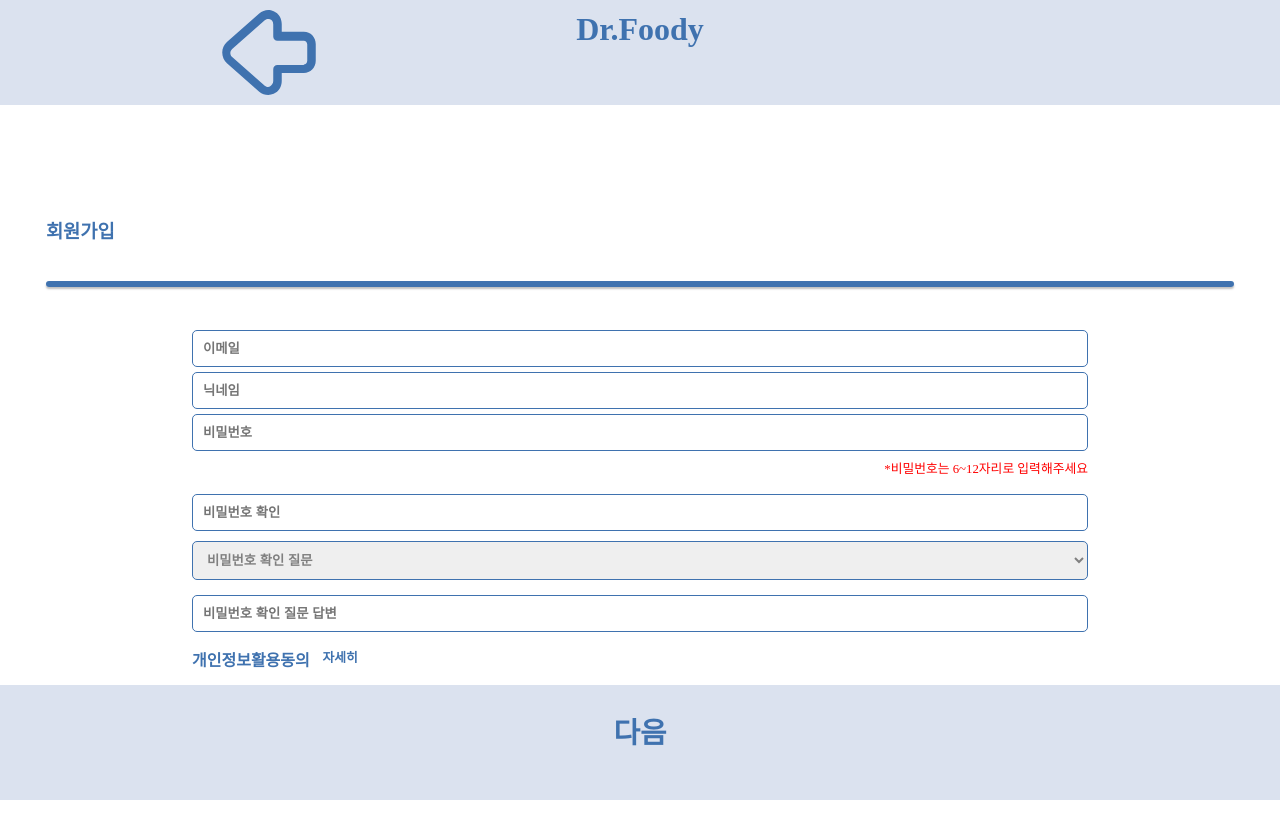
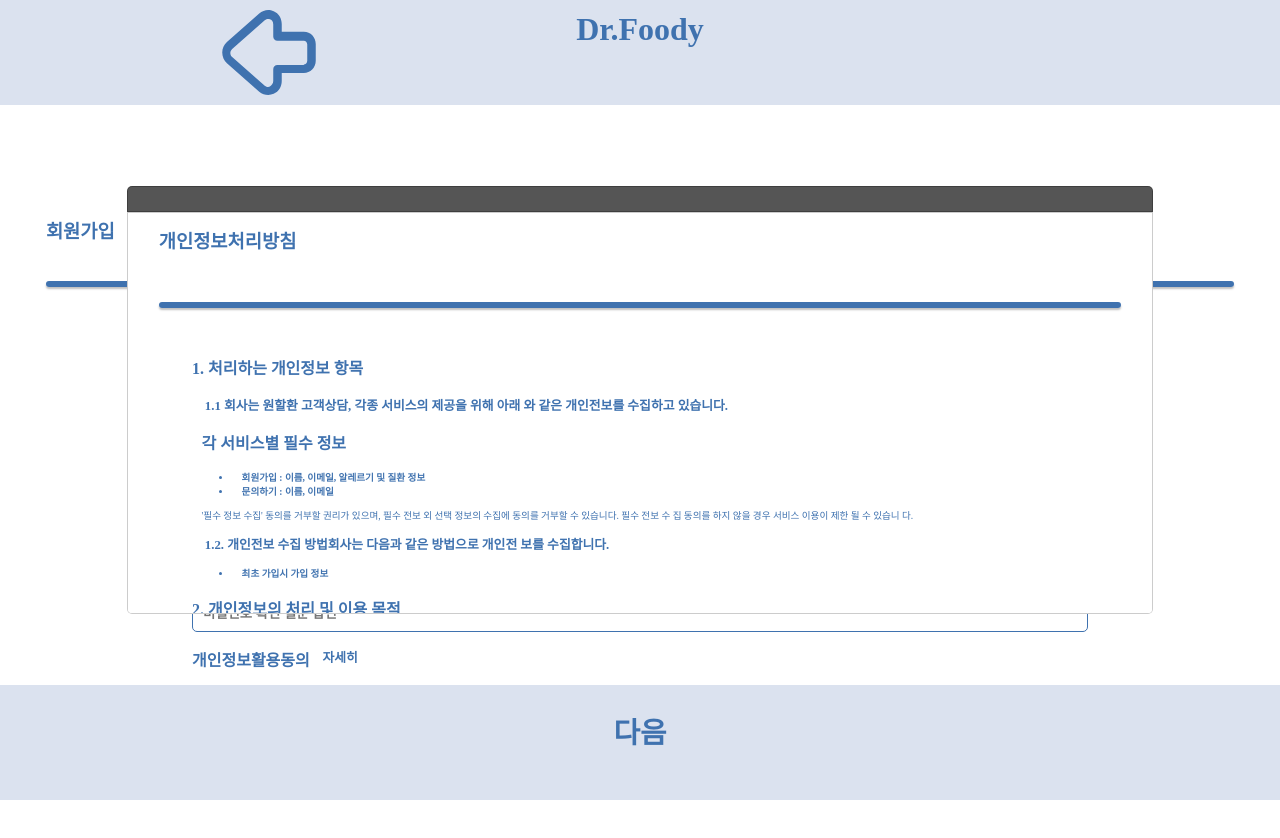
Before and after one commit to LEEMUNGYU/DrFood, a Vue app: page /SignInUser in a window 1280 px wide. Both pictures are taken after a click on the link "자세히". Shown: the top 838 px of the page. Built offline with nearby package versions, Linux system fonts and the light colour scheme.

Commit message:
fixingPopupNeverEnd

```diff
--- a/src/components/DashBoard.vue
+++ b/src/components/DashBoard.vue
@@ -121,6 +121,7 @@
         const week = thisDate.toDateString();
         const userIdx = this.$store.state.userId;
         console.log(week);
+      if(this.$store.state.callRecord < 0){
         if(week.includes('Mon')){
         axios({
           method: 'get',
@@ -129,6 +130,10 @@
             userIdx,
           }
           })
+        }
+        this.$store.commit('callRecord', 1);
+      }else{
+        this.$store.commit('callRecord', 0);
       }
     },
     },
--- a/src/components/SignInUser.vue
+++ b/src/components/SignInUser.vue
@@ -23,7 +23,7 @@
     </div>
     <input v-model="userAnswer" type="AnsWer" class="inputBox" placeholder="비밀번호 확인 질문 답변" required>
     <div id="personalInfoCheck">
-        <h4>개인정보활용동의</h4><a href="#" id="detail">자세히</a><!--#에 개인정보처리방침 삽입-->
+        <h4>개인정보활용동의</h4><a @click="detailRule()" id="detail">자세히</a><!--#에 개인정보처리방침 삽입-->
     </div>
     <div id="checkBox">
         <input type="checkbox" name="consent" value="yes" ref="consent"><label for="consent">동의함</label>
@@ -31,16 +31,18 @@
     <div><p id="checkYES">*개인정보처리방침에 동의해주세요</p></div>
 </div>
 </form>
+    <rulesPopUp v-if="openModal === true" @closePopup="closePopup" />
 </div>
 <div @click="nextPage()" class="btn" id="nextPage">다음</div>
 </template>
 
 <script>
 import FoodyHeader from '@/layout/FoodyHeader.vue';
+import rulesPopUp from './rulesPopUp.vue';
 
 export default {
     name:'SignInUser',
-    components:{ FoodyHeader, },
+    components:{ FoodyHeader, rulesPopUp },
     data() {
         return {
             NewEmail: '',
@@ -49,6 +51,7 @@
             userQuestion: '',
             userAnswer: '',
             NewNickName: '',
+            openModal:false,
         };
     },
     methods:{
@@ -84,6 +87,12 @@
                 document.getElementById("checkYES").style.display = 'flex';
             }
         }
+        },
+        detailRule(){
+            this.openModal = true;
+        },
+        closePopup() {
+            this.openModal = false;
         },
     },
 }
--- /dev/null
+++ b/src/components/rulesPopUp.vue
@@ -0,0 +1,157 @@
+<template>
+    <div  class="popup-view" >
+      <div class="hat"></div>
+        <div id="R_PopUp">
+<h3>개인정보처리방침</h3><hr id="first_line">
+<div id="rules">
+    <p id="rulesTitle">1. 처리하는 개인정보 항목</p>
+    <p id="smallTitle">1.1 회사는 원할환 고객상담, 각종 서비스의 제공을 위해 아래 와 같은 개인전보를 수집하고 있습니다.</p>
+    <p id="text">각 서비스별 필수 정보</p>
+        <ul id="detail_item">
+
+          <li> 회원가입 : 이름, 이메일, 알레르기 및 질환 정보</li>
+          <li> 문의하기 : 이름, 이메일</li>
+        </ul>
+      <p id="sub_text">'필수 정보 수집' 동의를 거부할 권리가 있으며, 필수 전보 외
+      선택 정보의 수집에 동의를 거부할 수 있습니다. 필수 전보 수
+      집 동의를 하지 않을 경우 서비스 이용이 제한 될 수 있습니
+      다.
+      </p>
+      <p id="smallTitle">  1.2. 개인전보 수집 방법회사는 다음과 같은 방법으로 개인전
+        보를 수집합니다.
+      </p>
+        <ul id="detail_item">
+          <li> 최초 가입시 가입 정보</li>
+        </ul>
+
+      <p id="rulesTitle">2. 개인정보의 처리 및 이용 목적</p>
+      <p id="smallTitle">회사는 수집한 개인정보를 다음의 목적을 위해 처합니다.</p>
+      <ul id="detail_item">
+        <li> 고객문의에 대한 정보 제공 및 안내(답변) 및 현황관리</li>
+        <li> 고객의 알레르기 및 질환에 따른 식단 추천 필터링</li>
+      </ul>
+      <div id="btn_zip">
+            <button @click="closePopup()" id="QTcomp">확인</button>
+          </div>
+</div>
+
+      </div>
+    </div>
+  </template>
+
+  <script>
+  export default {
+      name:'rulesPopUp',
+      methods:{
+        closePopup(){
+          this.$emit('closeModalView', false);
+        }
+      },
+  }
+  </script>
+
+  <style scoped>
+  .popup-view{
+    position: absolute;
+    top: 50%;
+    left: 50%;
+    transform: translate(-50%, -50%);
+  }
+  .hat{
+      display: flex;
+      border: 1px solid rgba(55,55,55,0.75);
+      border-radius: 5px 5px 0px 0px;
+      background: #555;
+      width: 80vw;
+      height: 3vh;
+
+  }
+  #R_PopUp{
+      display: flex;
+      flex-direction: column;
+      justify-content: center;
+      justify-items: center;
+      font-weight: bold;
+      border: 1px solid rgba(55,55,55,0.25);
+      border-radius: 0px 0px 5px 5px;
+      background: #fff;
+      width: 80vw;
+      height: 50vh;
+      overflow: scroll;
+  }
+  #btn_zip{
+      display: flex;
+      flex-direction: row;
+      justify-content: center;
+      gap: 10%;
+    }
+  button{
+      width: 15vw;
+      height: 4vh;
+      line-height: 4vh;
+      font-size: 1rem;
+      color: #000;
+  }
+  #QTcomp{
+      justify-content: center;
+      justify-items: center;
+      border: none;
+      border-radius: 5px;
+      background: #7BC8FF;
+  }
+
+  #close{
+      justify-content: center;
+      justify-items: center;
+      border: none;
+      border-radius: 5px;
+      background: #B3B3B3;
+  }
+h3{
+    color:#3F72AF;
+    text-align: left;
+    margin-left: 3%;
+}
+
+#first_line{
+    border: solid 0.4vh;
+    color:#3F72AF;
+    border-radius: 5px;
+    box-shadow: 0px 2px 2px rgba(0, 0, 0, 0.25);
+    margin: 3%;
+}
+#rules{
+  border: 1px solid none;
+  display: block;
+  width: 70vw;
+  height: 70%;
+  color:#3F72AF;
+  text-align: left;
+  margin: auto;
+}
+#rules::-webkit-scrollbar{
+  display:none;
+}
+
+#rulesTitle{
+  font-size: 1.0rem;
+  font-weight: bold;
+}
+#smallTitle{
+  text-indent: 0.8rem;
+  font-size: 0.8rem;
+}
+#sub_text{
+  text-indent: 0.6rem;
+  font-size: 0.6rem;
+  font-weight: lighter;
+}
+#text{
+  text-indent: 0.6rem;
+  font-weight: bold;
+}
+#detail_item{
+  text-indent: 0.6rem;
+  font-size: 0.6rem;
+}
+  </style>
--- a/src/store.js
+++ b/src/store.js
@@ -26,6 +26,7 @@
     MealItems:[],
     showSituation:[],
     visibleSituation:[],
+    callRecord : '',
     }
   },
   getters: {
@@ -54,6 +55,9 @@
     },
     setToken(state, token){
       state.token = token;
+    },
+    callRecord(state, count){
+      state.callRecord = count;
     },
     resetState(state) {
       const getDefaultState =() => {
```
Lines whose indentation alone changed are shown as unchanged.
